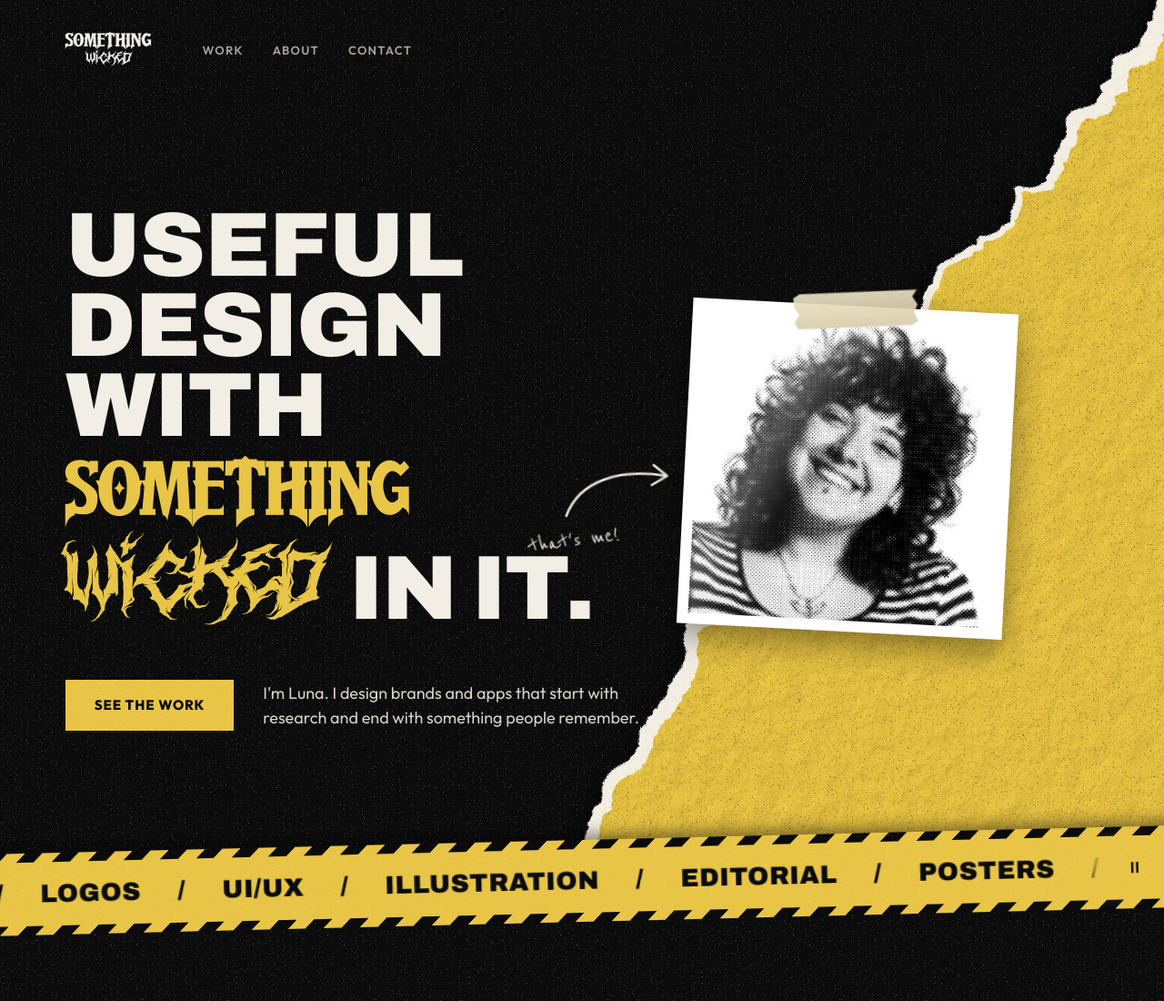
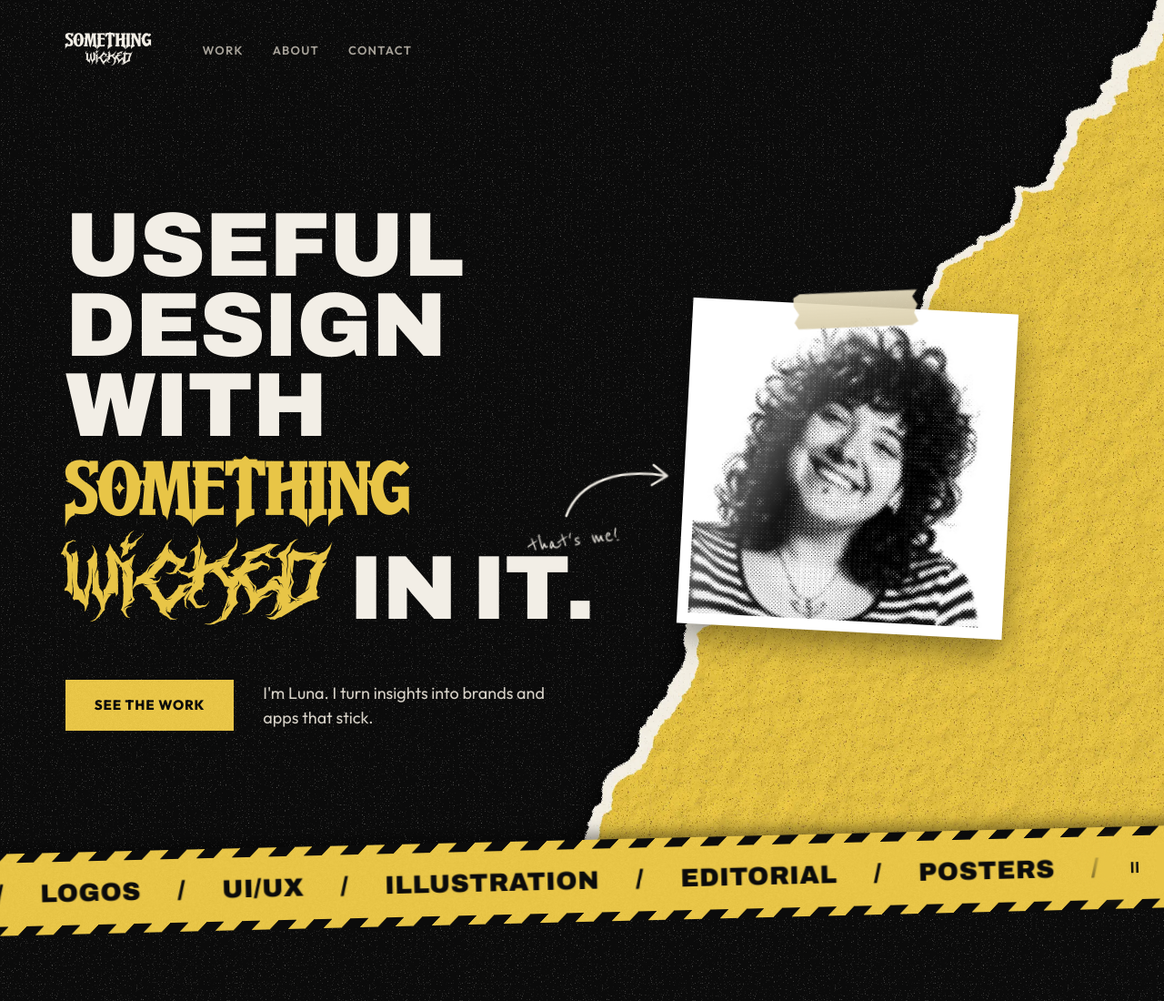
Before and after one commit to somethingwicked-design/somethingwicked-design.github.io, a plain HTML site: page index.html in a window 1280 px wide. Shown: the top 1100 px of the page at 91% size. Drawn offline with Linux system fonts and the light colour scheme.

Commit message:
Hero intro: insights into brands and apps that stick
Co-Authored-By: Claude Opus 5.5 <noreply@anthropic.com>

```diff
--- a/index.html
+++ b/index.html
@@ -115,7 +115,7 @@
           <h1 class="hero-title head sw-rise" id="hero-title"><span>Useful design</span><br><span>with <span class="hero-something">SOMETHING</span></span><br><span><span class="hero-wicked">wicked</span> in it.</span></h1>
           <div class="hero-cta">
             <a class="btn sw-rise sw-d3" href="#work">See the work</a>
-            <p class="hero-intro sw-rise sw-d3">I'm Luna. I design brands and apps that start with research and end with something people&nbsp;remember.</p>
+            <p class="hero-intro sw-rise sw-d3">I'm Luna. I turn insights into brands and apps that&nbsp;stick.</p>
           </div>
         </div>
 
```
